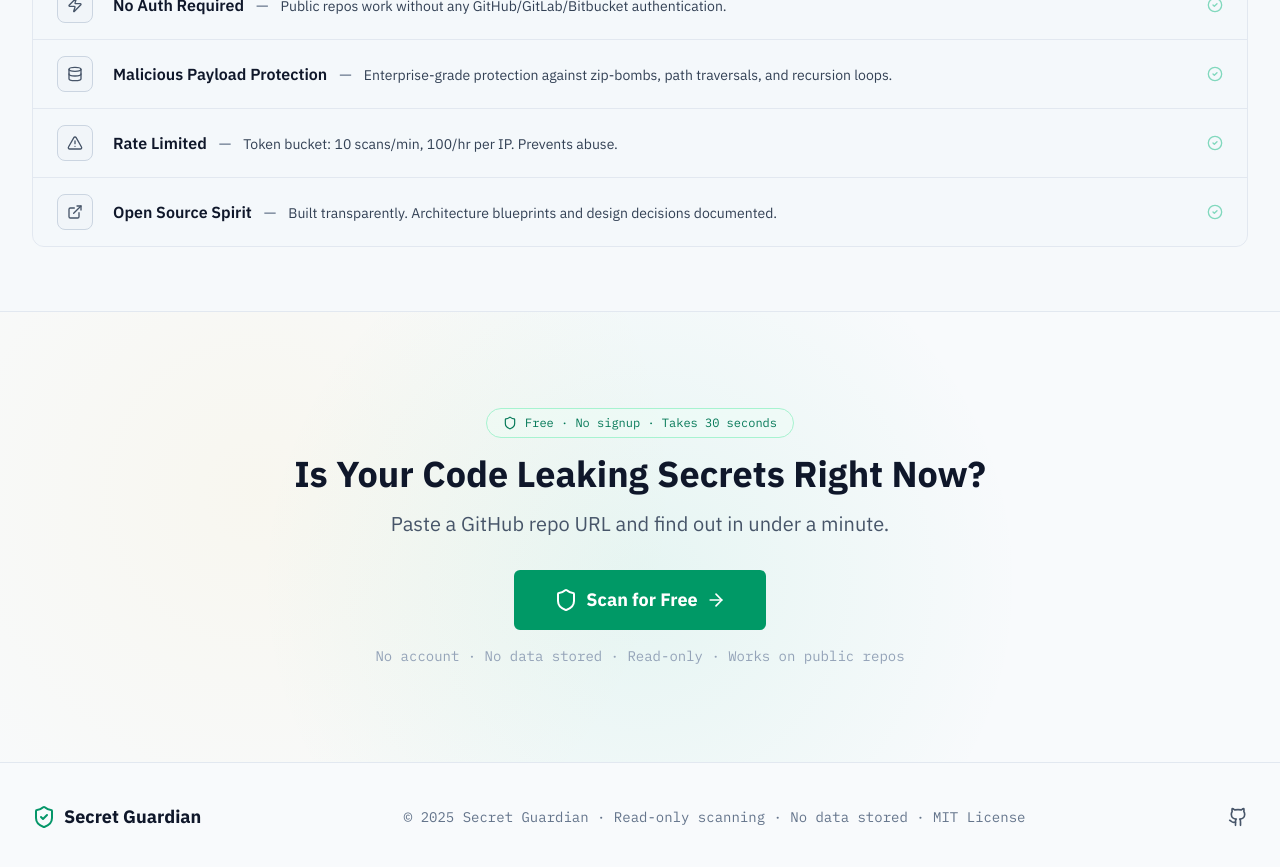
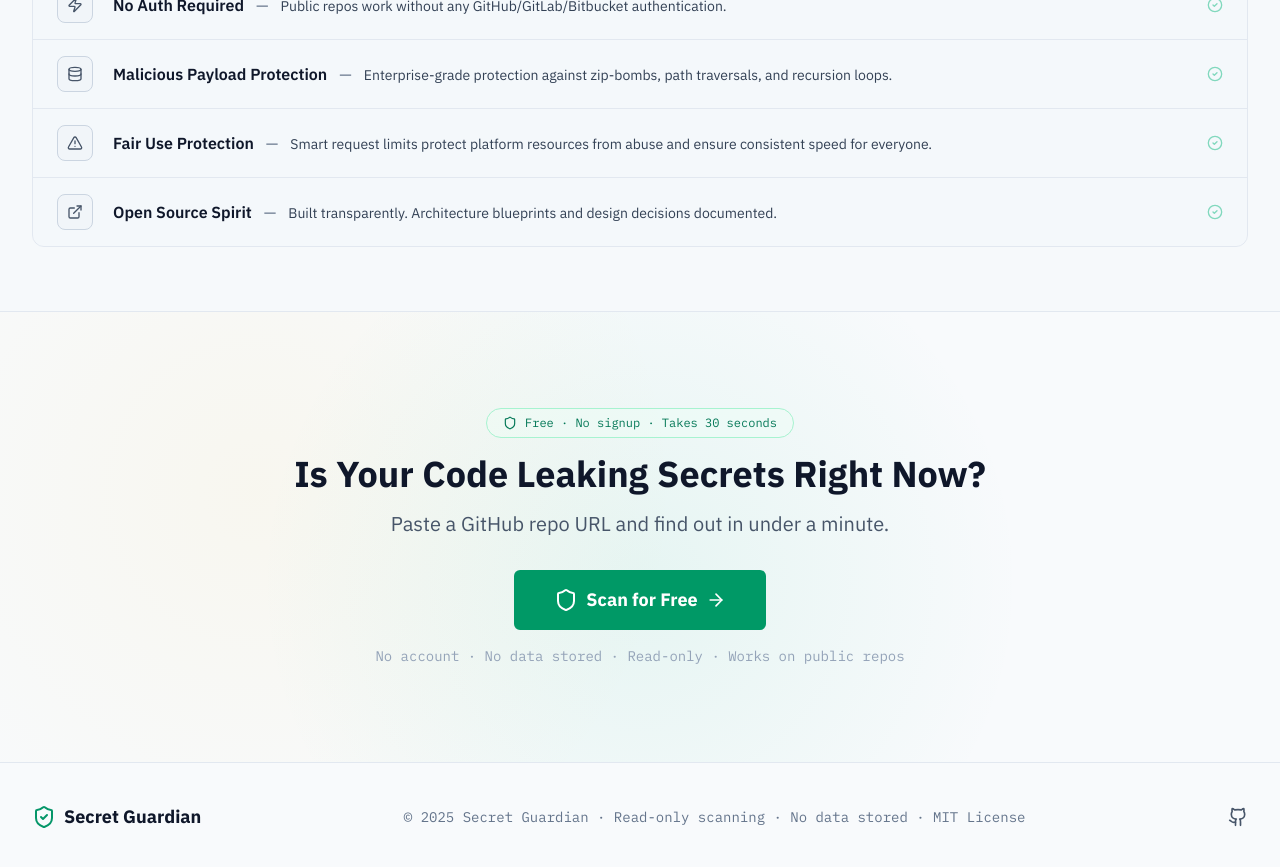
Before and after one commit to shriyamchandra/secret-guardian, a Next.js app in the folder frontend/: page / in a window 1280 px wide. Shown: the part 5300-6167 px from the top of the page. Built offline with nearby package versions, Linux system fonts and the light colour scheme.

Commit message:
style(landing): rewrite rate limiting copy to focus on fair use protection benefit

```diff
--- a/frontend/src/app/page.tsx
+++ b/frontend/src/app/page.tsx
@@ -859,8 +859,8 @@ const TRUST_ITEMS = [
   },
   {
     icon: AlertTriangle,
-    title: "Rate Limited",
-    desc: "Token bucket: 10 scans/min, 100/hr per IP. Prevents abuse.",
+    title: "Fair Use Protection",
+    desc: "Smart request limits protect platform resources from abuse and ensure consistent speed for everyone.",
   },
   {
     icon: ExternalLink,
```
